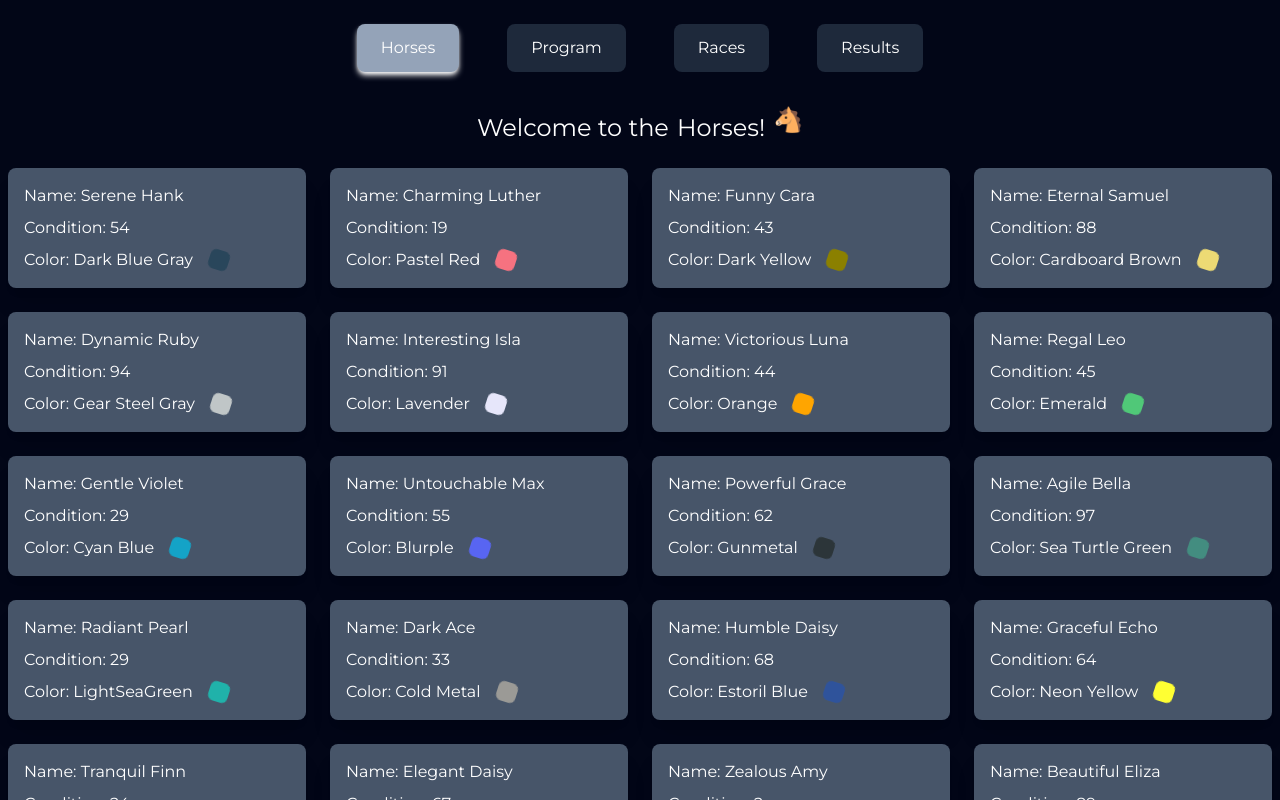
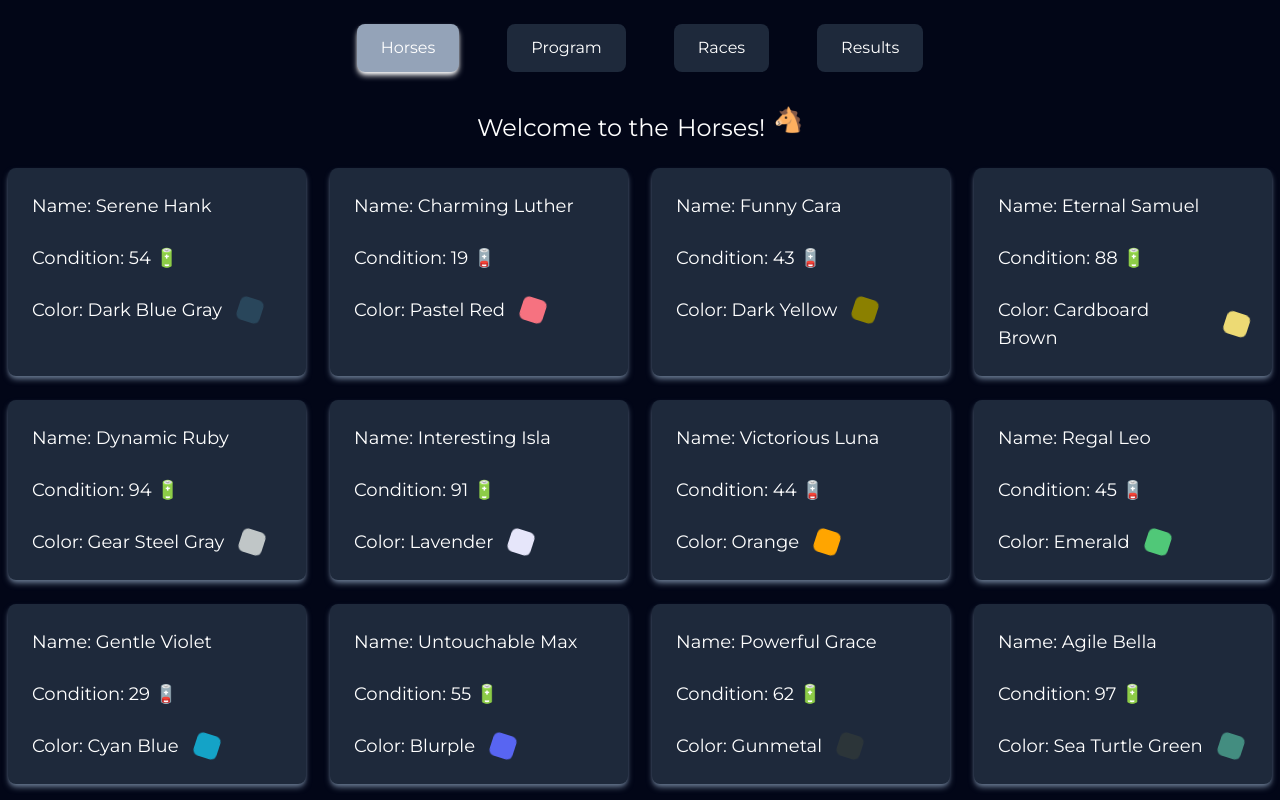
Before and after one commit to doguozcan/horse-racing, a Vue app: page / in a window 1280 px wide. Both pictures are taken after a click on the button "Yes". Shown: the top 800 px of the page. Built offline with nearby package versions, Linux system fonts and the light colour scheme.

Commit message:
Create HorseColor, HorseCondition and HorseName components for modularization & explain them

```diff
--- a/src/components/HorseCard.vue
+++ /dev/null
@@ -1,14 +0,0 @@
-<template>
-  <div class="flex flex-col gap-2 bg-slate-600 p-4 rounded-lg shadow-xl m-2">
-    <p>Name: {{ name }}</p>
-    <p>Condition: {{ condition }}</p>
-    <div class="flex items-center gap-4">
-      <p>Color: {{ colorName }}</p>
-      <div class="w-5 h-5 rounded-md animate-spin" :style="{ 'background-color': colorCode }"></div>
-    </div>
-  </div>
-</template>
-
-<script setup>
-defineProps(['name', 'condition', 'colorName', 'colorCode'])
-</script>
--- /dev/null
+++ b/src/components/horse/HorseCard.vue
@@ -0,0 +1,21 @@
+<template>
+  <!-- responsive card displaying horse details -->
+  <div
+    class="bg-slate-800 rounded-lg shadow-md shadow-slate-500 flex flex-col items-center gap-2 mx-6 my-2 p-2 sm:items-start sm:gap-4 sm:mx-4 sm:p-4 md:mx-2 md:gap-6 md:p-6"
+  >
+    <!-- component for displaying horse's name -->
+    <HorseName :name="name" />
+    <!-- component for horse's condition -->
+    <HorseCondition :condition="condition" />
+    <!-- component for horse's color name and an animation showing the color-->
+    <HorseColor :colorName="colorName" :colorCode="colorCode" />
+  </div>
+</template>
+
+<script setup>
+import HorseName from './HorseName.vue'
+import HorseCondition from './HorseCondition.vue'
+import HorseColor from './HorseColor.vue'
+
+defineProps(['name', 'condition', 'colorName', 'colorCode'])
+</script>
--- /dev/null
+++ b/src/components/horse/HorseColor.vue
@@ -0,0 +1,15 @@
+<template>
+  <div class="flex items-center gap-4">
+    <!-- increase font size on larger devices -->
+    <p class="sm:text-lg">Color: {{ colorName }}</p>
+    <!-- animated spinner displaying the color in action -->
+    <div
+      class="w-4 h-4 sm:w-5 sm:h-5 md:w-6 md:h-6 rounded-md animate-spin"
+      :style="{ 'background-color': colorCode }"
+    />
+  </div>
+</template>
+
+<script setup>
+defineProps(['colorName', 'colorCode'])
+</script>
--- /dev/null
+++ b/src/components/horse/HorseCondition.vue
@@ -0,0 +1,8 @@
+<template>
+  <!-- displaying the condition of the horse with an emoji -->
+  <p class="sm:text-lg">Condition: {{ condition }} {{ condition > 50 ? '🔋' : '🪫' }}</p>
+</template>
+
+<script setup>
+defineProps(['condition'])
+</script>
--- /dev/null
+++ b/src/components/horse/HorseName.vue
@@ -0,0 +1,8 @@
+<template>
+  <!-- displaying biger font on larger screens -->
+  <p class="sm:text-lg">Name: {{ name }}</p>
+</template>
+
+<script setup>
+defineProps(['name'])
+</script>
--- a/src/components/horse/HorsesTable.vue
+++ b/src/components/horse/HorsesTable.vue
@@ -17,5 +17,5 @@
 </template>
 
 <script setup>
-import HorseCard from '../HorseCard.vue'
+import HorseCard from './HorseCard.vue'
 </script>
```
